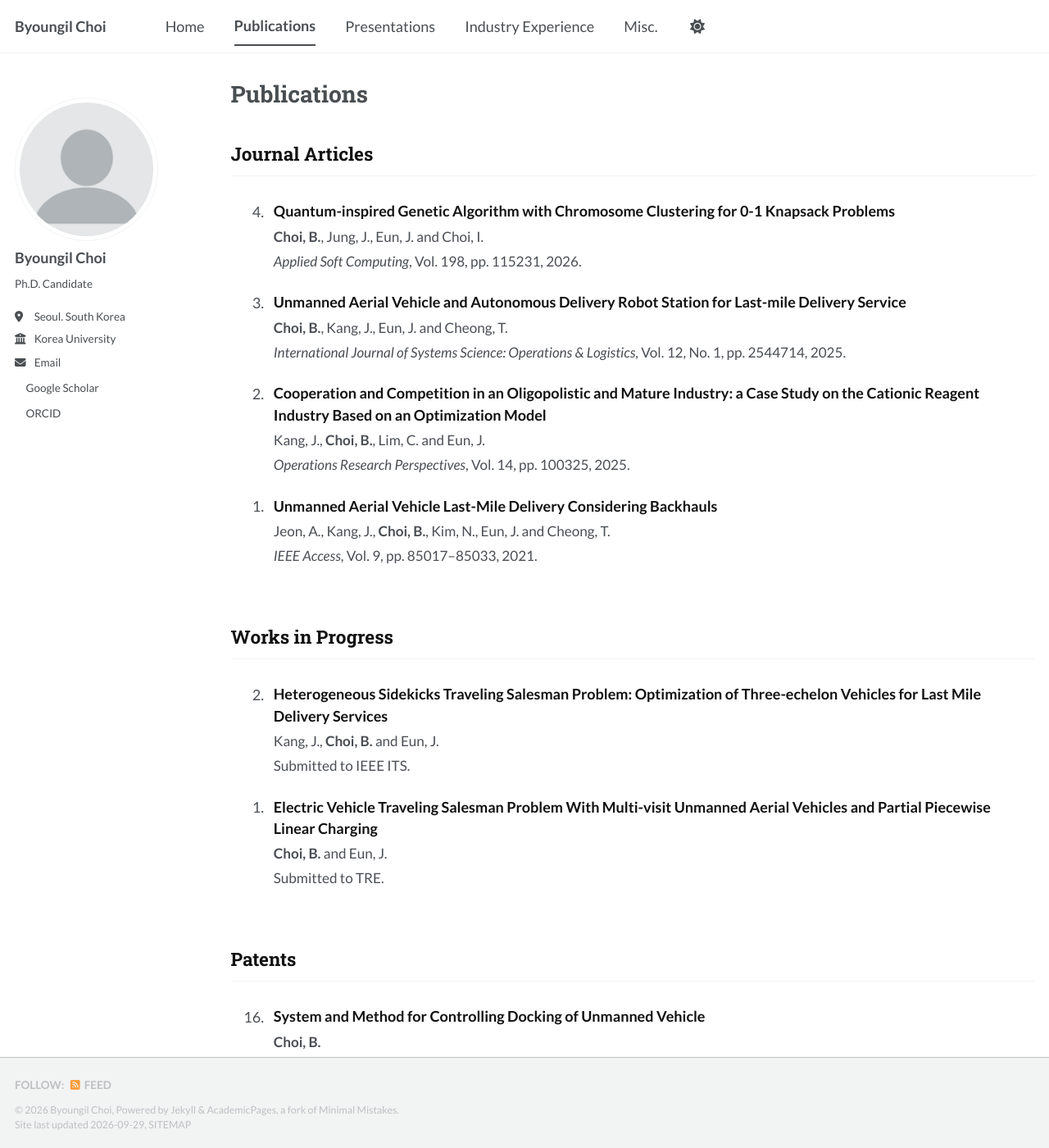
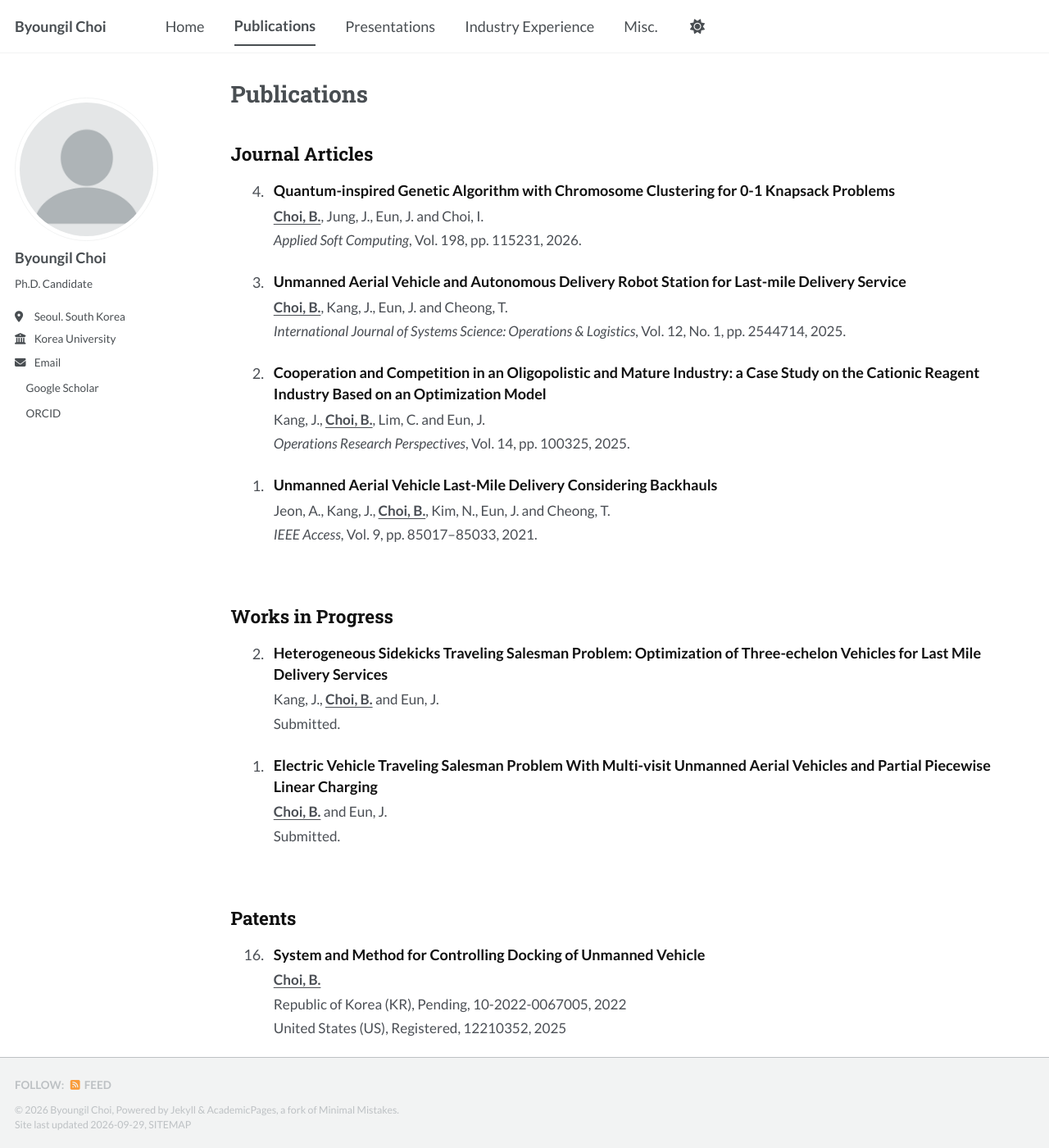
Before and after one commit to smallgiant-cbi/smallgiant-cbi.github.io, a Jekyll site: the page built from _pages/publications.html, in a window 1280 px wide and 1400 px high. Shown: the whole window at 82% size. Built offline with Jekyll 4.4.1, drawn with Linux system fonts in a browser that asks for light colours; a style sheet for code colours, icons or effects is not loaded; some of the changed text lies outside the part shown.

Commit message:
Publications 수정

```diff
--- a/_data/publications.yml
+++ b/_data/publications.yml
@@ -57,14 +57,14 @@ works_in_progress:
       - { name: "Kang, J." }
       - { name: "Choi, B.", self: true }
       - { name: "Eun, J." }
-    status: "Submitted to IEEE ITS."
+    status: "Submitted."
 
   - number: "1"
     title: "Electric Vehicle Traveling Salesman Problem With Multi-visit Unmanned Aerial Vehicles and Partial Piecewise Linear Charging"
     authors:
       - { name: "Choi, B.", self: true }
       - { name: "Eun, J." }
-    status: "Submitted to TRE."
+    status: "Submitted."
 
 patents:
   - number: "16"
--- a/_pages/publications.html
+++ b/_pages/publications.html
@@ -14,7 +14,7 @@ author_profile: true
           <div class="publication-number" aria-label="Publication number {{ publication.number | plus: 0 }}">{{ publication.number | plus: 0 }}.</div>
           <div class="publication-content">
             <h3 class="publication-title">{{ publication.title }}</h3>
-            <p class="publication-authors">{% for author in publication.authors %}{% if author.self %}<strong>{{ author.name }}</strong>{% else %}{{ author.name }}{% endif %}{% unless forloop.last %}{% if forloop.rindex == 2 %} and {% else %}, {% endif %}{% endunless %}{% endfor %}</p>
+            <p class="publication-authors">{% for author in publication.authors %}{% if author.self %}<strong class="publication-self">{{ author.name }}</strong>{% else %}{{ author.name }}{% endif %}{% unless forloop.last %}{% if forloop.rindex == 2 %} and {% else %}, {% endif %}{% endunless %}{% endfor %}</p>
             <p class="publication-details"><em>{{ publication.journal }}</em>, Vol. {{ publication.volume }}{% if publication.issue %}, No. {{ publication.issue }}{% endif %}, pp. {{ publication.pages }}, {{ publication.year }}.{% if publication.url %} <a href="{{ publication.url }}">[link]</a>{% endif %}</p>
           </div>
         </article>
@@ -30,7 +30,7 @@ author_profile: true
           <div class="publication-number" aria-label="Work in progress number {{ publication.number | plus: 0 }}">{{ publication.number | plus: 0 }}.</div>
           <div class="publication-content">
             <h3 class="publication-title">{{ publication.title }}</h3>
-            <p class="publication-authors">{% for author in publication.authors %}{% if author.self %}<strong>{{ author.name }}</strong>{% else %}{{ author.name }}{% endif %}{% unless forloop.last %}{% if forloop.rindex == 2 %} and {% else %}, {% endif %}{% endunless %}{% endfor %}</p>
+            <p class="publication-authors">{% for author in publication.authors %}{% if author.self %}<strong class="publication-self">{{ author.name }}</strong>{% else %}{{ author.name }}{% endif %}{% unless forloop.last %}{% if forloop.rindex == 2 %} and {% else %}, {% endif %}{% endunless %}{% endfor %}</p>
             <p class="publication-details">{{ publication.status }}{% if publication.url %} <a href="{{ publication.url }}">[link]</a>{% endif %}</p>
           </div>
         </article>
@@ -46,10 +46,10 @@ author_profile: true
           <div class="publication-number" aria-label="Patent number {{ patent.number | plus: 0 }}">{{ patent.number | plus: 0 }}.</div>
           <div class="publication-content">
             <h3 class="publication-title">{{ patent.title }}</h3>
-            <p class="publication-authors"><strong>{{ patent.inventor }}</strong></p>
+            <p class="publication-authors"><strong class="publication-self">{{ patent.inventor }}</strong></p>
             <ul class="patent-filings" aria-label="Filings for {{ patent.title }}">
               {% for filing in patent.filings %}
-                <li><span class="patent-status">{{ filing.status }}</span><span>{{ filing.country }} ({{ filing.country_code }})</span><span>{{ filing.number }}</span><span>{{ filing.date }}</span></li>
+                <li>{{ filing.country }} ({{ filing.country_code }}), {{ filing.status }}, {{ filing.number }}, {{ filing.date | split: " " | last }}</li>
               {% endfor %}
             </ul>
           </div>
--- a/_sass/layout/_publications.scss
+++ b/_sass/layout/_publications.scss
@@ -13,15 +13,15 @@
 
   h2 {
     margin: 0;
-    padding-bottom: 0.7rem;
-    border-bottom: 1px solid var(--global-border-color);
+    padding-bottom: 0;
+    border-bottom: 0;
     color: var(--publication-heading-color);
     font-size: $type-size-4;
   }
 }
 
 .publication-list {
-  margin-top: 1.1rem;
+  margin-top: 0.45rem;
 }
 
 .publication-entry {
@@ -64,6 +64,12 @@
   margin-bottom: 0;
 }
 
+.publication-self {
+  text-decoration: underline;
+  text-decoration-thickness: 1px;
+  text-underline-offset: 0.16em;
+}
+
 .patent-filings {
   margin: 0;
   padding: 0;
@@ -73,21 +79,8 @@
   list-style: none;
 
   li {
-    display: flex;
-    flex-wrap: wrap;
-    gap: 0 0.45rem;
     margin: 0 0 0.18rem;
   }
-
-  span:not(:last-child)::after {
-    margin-left: 0.45rem;
-    color: var(--global-border-color);
-    content: "\00b7";
-  }
-}
-
-.patent-status {
-  font-weight: 700;
 }
 
 [data-theme="dark"] .publications-page {
```
